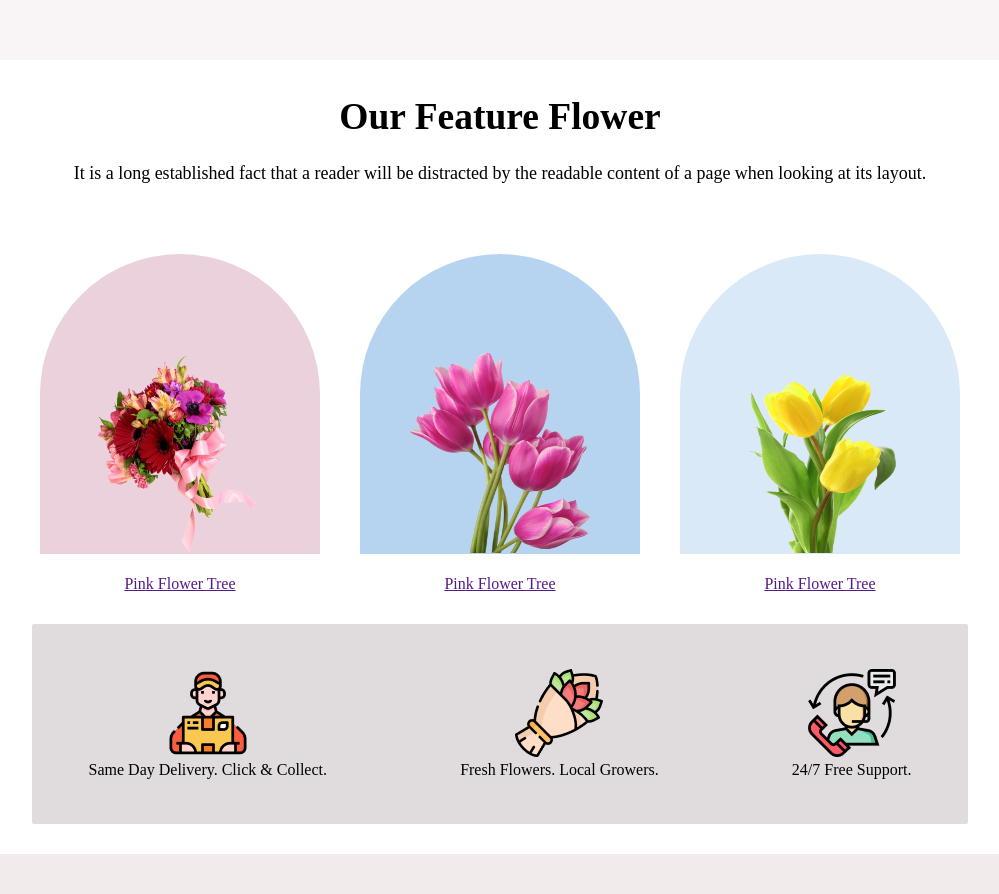
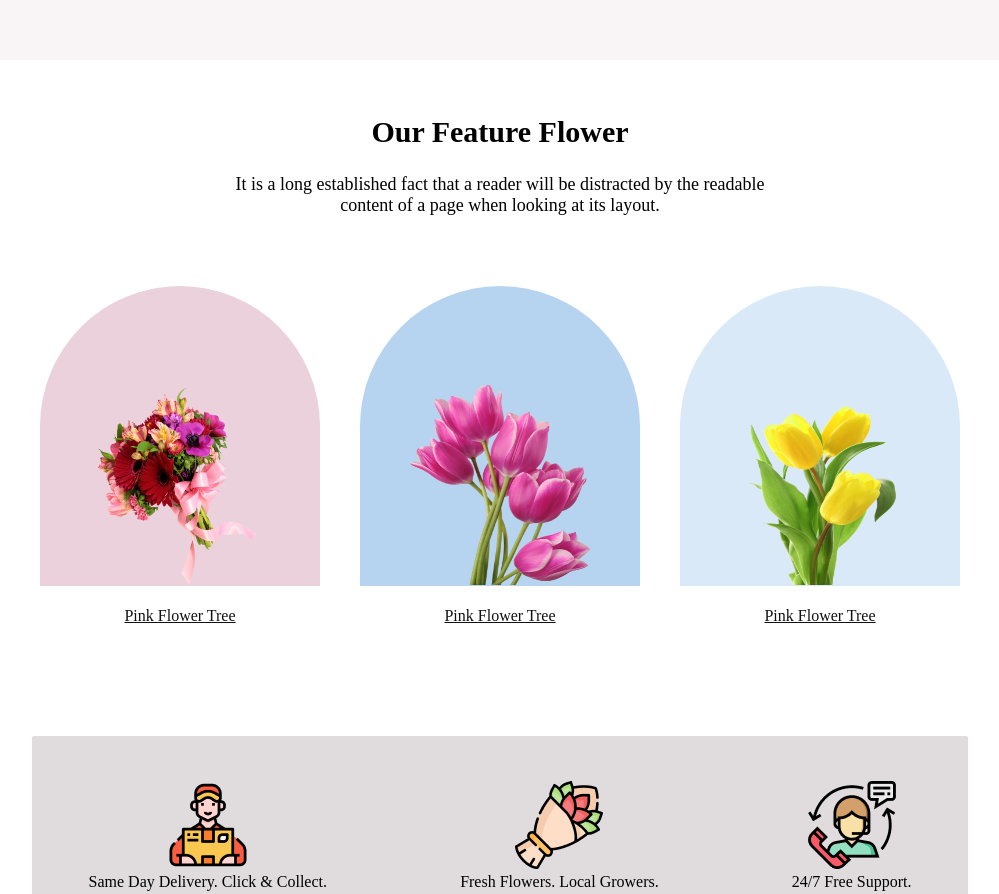
Before and after one commit to mehedianim19/flower-shop-assignment1, a plain HTML site: page index.html in a window 1280 px wide. Shown: the part 758-1652 px from the top of the page, without its empty margins (140-1139 px from the left). Drawn offline with Linux system fonts and the light colour scheme.

```diff
--- a/index.html
+++ b/index.html
@@ -24,7 +24,7 @@
         <section>
             <div class="feature-title">
                 <h2 class="main-title">Our Feature Flower</h2>
-                <p class="title">It is a long established fact that a reader will be distracted by the readable content of a page when looking at its layout.</p>
+                <p class="title">It is a long established fact that a reader will be distracted by the readable <br> content of a page when looking at its layout.</p>
             </div>
             <div class="flower-container">
                 <div class="flower-one">
--- a/style.css
+++ b/style.css
@@ -92,25 +92,27 @@
 }
 .link{
     margin-bottom: 40px;
+    color: #111;
 }
 .title{
     margin-top: 25px;
     text-align: center;
     font-size: 18px;
 
+
 }
-/* .main-title{
-    font-size: 40px;
+.main-title{
+    font-size: 30px;
     text-align: center;
-    font-size: 60px;
     margin-top: 15px;
 
-} */
+
+}
 
 .feature-title{
     font-size: 25px;
     text-align: center;
-    margin-top: 15px;
+    margin-top: 20px;
     padding: 20px;
 
 }
@@ -126,7 +128,7 @@
         border-radius: 2px;
         text-align: center;
         gap: 20px;
-        margin-top: 70px;
+        margin-top: 150px;
         -webkit-border-radius: 2px;
         -moz-border-radius: 2px;
         -ms-border-radius: 2px;
@@ -137,7 +139,7 @@
     width: 100vw;
     height: 500px;
     background-color: #F2EBEC;
-    margin-top: 30px;
+    margin-top: 80px;
     display: flex;
     justify-content: space-around;
     align-items: center;
```
